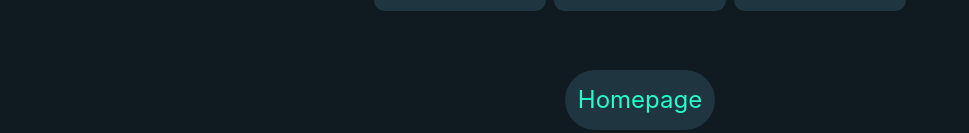
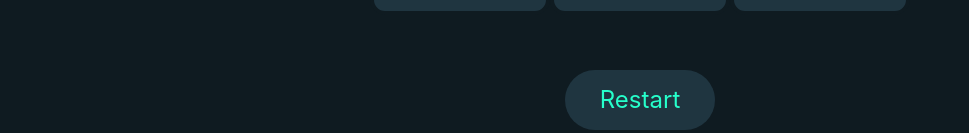
Before and after one commit to kanishq73/Tic-Tac-Toe, a React (Vite) app: page /Computer in a window 1280 px wide. Shown: the part 667-800 px from the top of the page, without its empty margins (0-969 px from the left). Built offline with nearby package versions, Linux system fonts and the light colour scheme.

Commit message:
Update Computer.jsx

```diff
--- a/src/Components/Computer/Computer.jsx
+++ b/src/Components/Computer/Computer.jsx
@@ -185,14 +185,14 @@ function Computer() {
         }
     }
 
-    // const Reset = () => {
-    //     window.location.reload();
-    //     /*
-    //         reseting the states like board and availIndex will cause to re-run
-    //         the other useEffect functions, which cause an abnormal behavior.
-    //         So, To reset the game here we're reload the entire web page.
-    //     */
-    // }
+    const Reset = () => {
+        window.location.reload();
+        /*
+            reseting the states like board and availIndex will cause to re-run
+            the other useEffect functions, which cause an abnormal behavior.
+            So, To reset the game here we're reload the entire web page.
+        */
+    }
 
 
     return (
@@ -223,9 +223,9 @@ function Computer() {
 
                 </div>
 
-                <NavLink to="/">
-                <button className='reset' >Homepage</button>
-                </NavLink>
+
+                <button className='reset' onClick={Reset} >Restart</button>
+
 
             </div>
 
```
